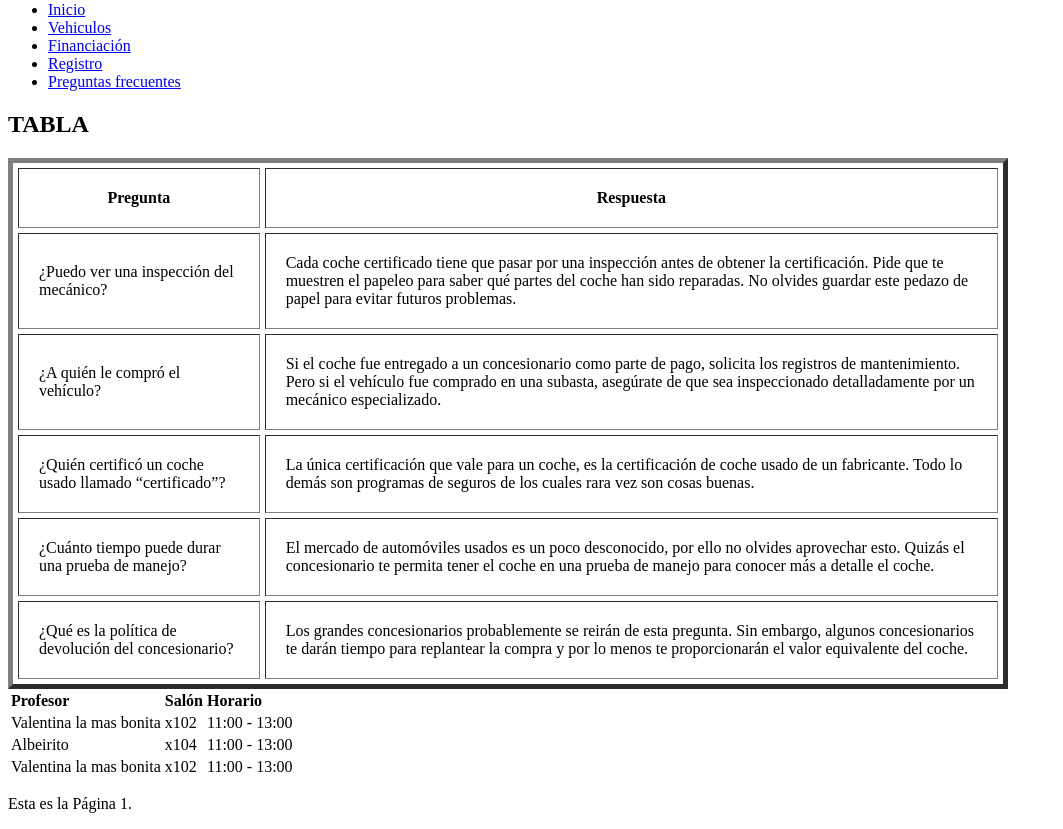
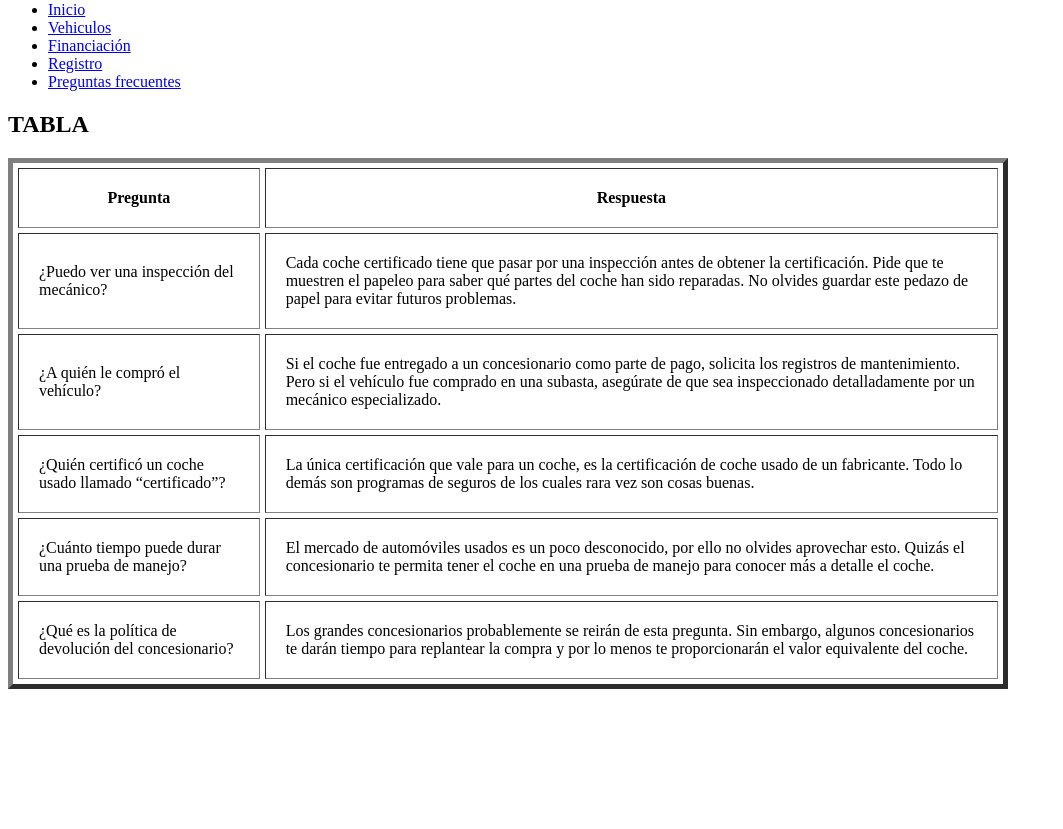
Before and after one commit to PSTW-2022/Trabajo1, a plain HTML site: page Páginas/preguntasfrecuentes.html in a window 1280 px wide. Shown: the part 79-908 px from the top of the page, without its empty margins (0-1063 px from the left). After the commit the page ends 800 px from the top, so only its background shows below. Drawn offline with Linux system fonts and the light colour scheme.

Commit message:
ultimos detalles realizados

```diff
--- a/Páginas/preguntasfrecuentes.html
+++ b/Páginas/preguntasfrecuentes.html
@@ -57,32 +57,7 @@
                     <td>Los grandes concesionarios probablemente se reirán de esta pregunta. Sin embargo, algunos concesionarios te darán tiempo para replantear la compra y por lo menos te proporcionarán el valor equivalente del coche.</td>
                     </tr>
                 </table>
-                <table>
-                    <tr>
-                    <td><strong>Profesor</strong></td>
-                    <td><strong>Salón</strong></td>
-                    <td><strong>Horario</strong></td>
-                    </tr>
 
-                    <tr>
-                    <td>Valentina la mas bonita     </td>
-                    <td>x102</td>
-                    <td>11:00 - 13:00</td>
-                    </tr>
-
-                    <tr>
-                    <td>Albeirito     </td>
-                    <td>x104</td>
-                    <td>11:00 - 13:00</td>
-                    </tr>
-
-                    <tr>
-                    <td>Valentina la mas bonita     </td>
-                    <td>x102</td>
-                    <td>11:00 - 13:00</td>
-                    </tr>
-                </table>
-                <p>Esta es la Página 1.</p>
               </div>
         </section>
     </article>
```
